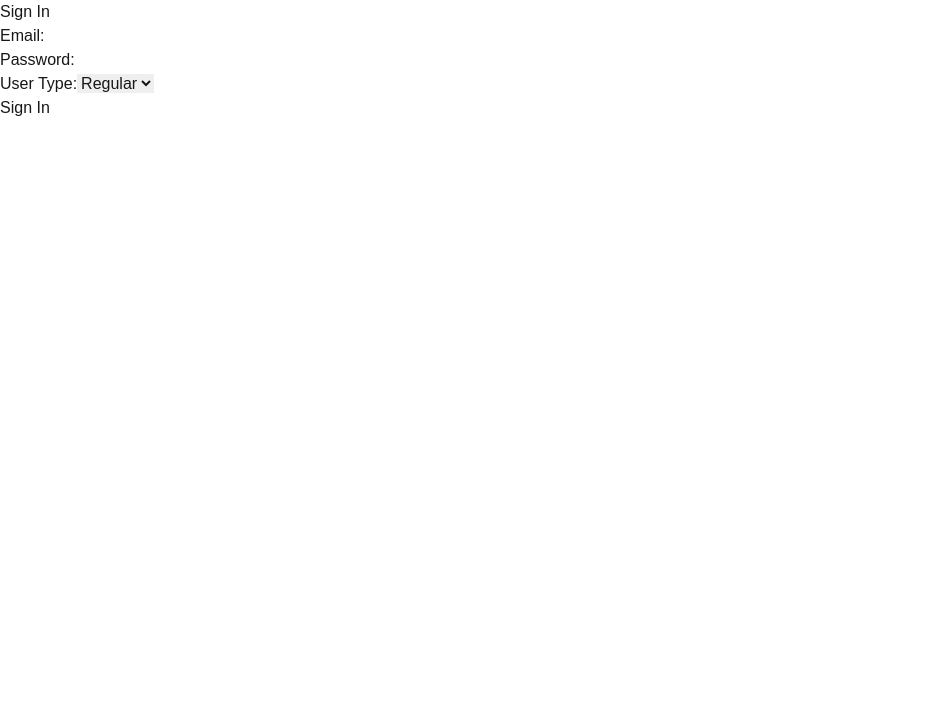
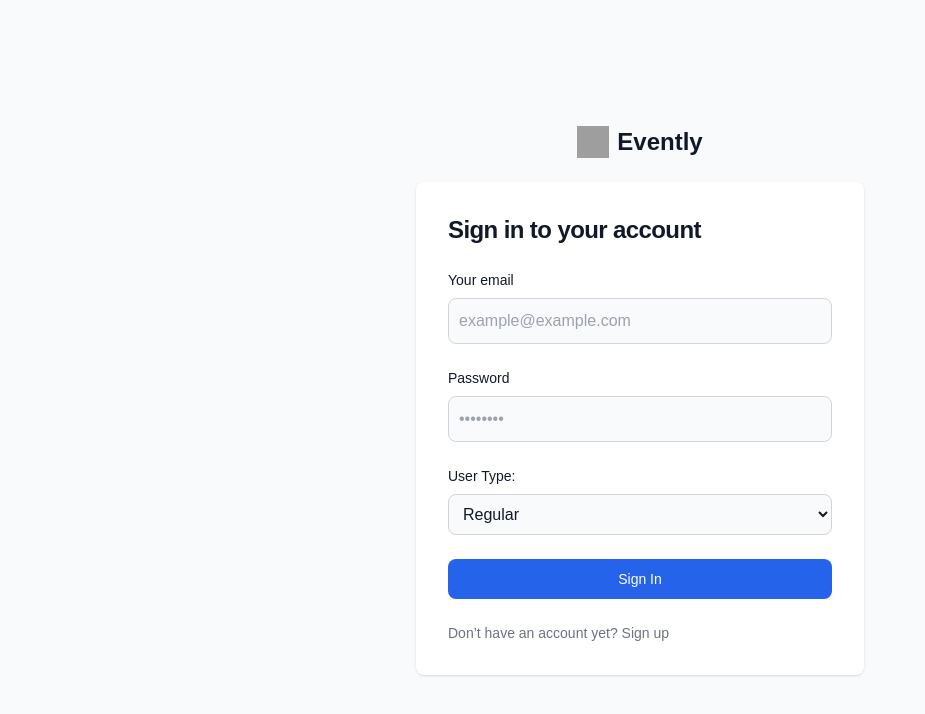
Before and after one commit to AryanYadagiri/Event-management-website, a Next.js app: page /login in a window 1280 px wide. Shown: the top 714 px of the page, without its empty margins (0-925 px from the left). Built offline with nearby package versions, Linux system fonts and the light colour scheme; grey boxes are pictures that could not be loaded.

Commit message:
session management

```diff
--- a/app/api/signup/route.js
+++ b/app/api/signup/route.js
@@ -11,7 +11,7 @@
     });
     // console.log("done")
     const check2 = await prisma.user.findUnique({
-      where: { phone_number: parseInt(req.phone_number) },
+      where: { phone_number: req.phone_number },
     });
     // console.log("done")
     if (check1) {
@@ -32,13 +32,13 @@
       data: {
         first_name: req.first_name,
         last_name: req.last_name,
-        phone_number: Number(req.phone_number),
+        phone_number: req.phone_number,
         email: req.email,
         hashed_password: hashed_password,
         address: req.address,
         city: req.city,
         state: req.state,
-        pincode: Number(req.pincode),
+        pincode: req.pincode,
       },
     });
     return NextResponse.json(
@@ -46,7 +46,7 @@
       { status: 201 }
     );
   } catch (error) {
-    console.log(error)
+    console.error("Error in signup:", error.message || "Unknown error");
     return NextResponse.json(
       { message: "Internal server error" },
       { status: 500 }
--- a/app/api/vendor-signup/route.js
+++ b/app/api/vendor-signup/route.js
@@ -12,12 +12,20 @@
     const checker = await prisma.eventVendor.findUnique({
       where: { business_email: req.business_email },
     });
-    console.log('checker', checker);
-
+    console.log("checker", checker);
+    const check2 = await prisma.eventVendor.findUnique({
+      where: { business_number: req.business_number },
+    });
+    // console.log("done")
     console.log("done");
     if (checker) {
       return NextResponse.json(
         { message: "Email already used." },
+        { status: 409 }
+      );
+    } else if (check2) {
+      return NextResponse.json(
+        { message: "Phone number already used." },
         { status: 409 }
       );
     }
@@ -42,33 +50,11 @@
       { message: "Registration successful" },
       { status: 201 }
     );
-  } catch(error)  {
+  } catch (error) {
     console.error("Error in vendor signup:", error.message || "Unknown error");
     return NextResponse.json(
       { message: "Internal server error" },
       { status: 500 }
     );
   }
-  // try {
-  //   const req = await request.json();
-  //   console.log(req);
-  //   const checker = await prisma.event_Vendor.findUnique({
-  //     where: { business_email: req.business_email },
-  //   });
-  //   console.log('checker', checker);
-  //   // const checker = true;
-  //   console.log("done");
-  //   if (checker) {
-  //     return NextResponse.json(
-  //       { message: "Email already used." },
-  //       { status: 409 }
-  //     );
-  //   }
-  //   return NextResponse.json(
-  //     { message: "Email no used." },
-  //     { status: 201 }
-  //   );
-  // } catch (error) {
-  //   console.log(error)
-  // }
 }
--- /dev/null
+++ b/app/components/Logout.js
@@ -0,0 +1,21 @@
+import { signOut } from "@/auth";
+
+export default function Logout() {
+  return (
+    <div>
+      <form
+        action={async (formData) => {
+          "use server";
+          await signOut();
+        }}
+      >
+        <button
+          type="submit"
+          className="bg-blue-500 hover:bg-blue-600 text-white font-bold py-2 px-4 rounded"
+        >
+          Logout
+        </button>
+      </form>
+    </div>
+  );
+}
--- a/app/components/Navbar.js
+++ b/app/components/Navbar.js
@@ -1,57 +1,111 @@
+import Logout from "./Logout";
+import { auth } from "@/auth";
+
 export default function Navbar() {
-    return(
-
+  const isAuthenticated = auth();
+  console.log(isAuthenticated)
+  return (
     <nav className="bg-white border-gray-200 dark:bg-gray-900">
       <div className="max-w-screen-xl flex flex-wrap items-center justify-between mx-auto p-4">
-          <a href="https://flowbite.com/" className="flex items-center space-x-3 rtl:space-x-reverse">
-              <img src="https://flowbite.com/docs/images/logo.svg" className="h-8" alt="Flowbite Logo" />
-              <span className="self-center text-2xl font-semibold whitespace-nowrap dark:text-white">Evently</span>
+        <a
+          href="https://flowbite.com/"
+          className="flex items-center space-x-3 rtl:space-x-reverse"
+        >
+          <img
+            src="https://flowbite.com/docs/images/logo.svg"
+            className="h-8"
+            alt="Flowbite Logo"
+          />
+          <span className="self-center text-2xl font-semibold whitespace-nowrap dark:text-white">
+            Evently
+          </span>
         </a>
         <div className="flex md:order-2">
-            <button type="button" data-collapse-toggle="navbar-search" aria-controls="navbar-search" aria-expanded="false" className="md:hidden text-gray-500 dark:text-gray-400 hover:bg-gray-100 dark:hover:bg-gray-700 focus:outline-none focus:ring-4 focus:ring-gray-200 dark:focus:ring-gray-700 rounded-lg text-sm p-2.5 me-1">
-              <svg className="w-5 h-5" aria-hidden="true" xmlns="http://www.w3.org/2000/svg" fill="none" viewBox="0 0 20 20">
-                <path stroke="currentColor" strokeLinecap="round" strokeLinejoin="round" strokeWidth="2" d="m19 19-4-4m0-7A7 7 0 1 1 1 8a7 7 0 0 1 14 0Z"/>
+          <button
+            type="button"
+            data-collapse-toggle="navbar-search"
+            aria-controls="navbar-search"
+            aria-expanded="false"
+            className="md:hidden text-gray-500 dark:text-gray-400 hover:bg-gray-100 dark:hover:bg-gray-700 focus:outline-none focus:ring-4 focus:ring-gray-200 dark:focus:ring-gray-700 rounded-lg text-sm p-2.5 me-1"
+          >
+            <svg
+              className="w-5 h-5"
+              aria-hidden="true"
+              xmlns="http://www.w3.org/2000/svg"
+              fill="none"
+              viewBox="0 0 20 20"
+            >
+              <path
+                stroke="currentColor"
+                strokeLinecap="round"
+                strokeLinejoin="round"
+                strokeWidth="2"
+                d="m19 19-4-4m0-7A7 7 0 1 1 1 8a7 7 0 0 1 14 0Z"
+              />
             </svg>
             <span className="sr-only">Search</span>
           </button>
-            <div className="relative hidden md:block">
+          <div className="relative hidden md:block mr-3">
             <div className="absolute inset-y-0 start-0 flex items-center ps-3 pointer-events-none">
-                <svg className="w-4 h-4 text-gray-500 dark:text-gray-400" aria-hidden="true" xmlns="http://www.w3.org/2000/svg" fill="none" viewBox="0 0 20 20">
-                  <path stroke="currentColor" strokeLinecap="round" strokeLinejoin="round" strokeWidth="2" d="m19 19-4-4m0-7A7 7 0 1 1 1 8a7 7 0 0 1 14 0Z"/>
+              <svg
+                className="w-4 h-4 text-gray-500 dark:text-gray-400"
+                aria-hidden="true"
+                xmlns="http://www.w3.org/2000/svg"
+                fill="none"
+                viewBox="0 0 20 20"
+              >
+                <path
+                  stroke="currentColor"
+                  strokeLinecap="round"
+                  strokeLinejoin="round"
+                  strokeWidth="2"
+                  d="m19 19-4-4m0-7A7 7 0 1 1 1 8a7 7 0 0 1 14 0Z"
+                />
               </svg>
               <span className="sr-only">Search icon</span>
             </div>
-              <input type="text" id="search-navbar" className="block w-full p-2 ps-10 text-sm text-gray-900 border border-gray-300 rounded-lg bg-gray-50 focus:ring-blue-500 focus:border-blue-500 dark:bg-gray-700 dark:border-gray-600 dark:placeholder-gray-400 dark:text-white dark:focus:ring-blue-500 dark:focus:border-blue-500" placeholder="Search..."/>
+            <input
+              type="text"
+              id="search-navbar"
+              className="block w-full p-2 ps-10 text-sm text-gray-900 border border-gray-300 rounded-lg bg-gray-50 focus:ring-blue-500 focus:border-blue-500 dark:bg-gray-700 dark:border-gray-600 dark:placeholder-gray-400 dark:text-white dark:focus:ring-blue-500 dark:focus:border-blue-500"
+              placeholder="Search..."
+            />
           </div>
-            <button data-collapse-toggle="navbar-search" type="button" className="inline-flex items-center p-2 w-10 h-10 justify-center text-sm text-gray-500 rounded-lg md:hidden hover:bg-gray-100 focus:outline-none focus:ring-2 focus:ring-gray-200 dark:text-gray-400 dark:hover:bg-gray-700 dark:focus:ring-gray-600" aria-controls="navbar-search" aria-expanded="false">
-                <span className="sr-only">Open main menu</span>
-                <svg className="w-5 h-5" aria-hidden="true" xmlns="http://www.w3.org/2000/svg" fill="none" viewBox="0 0 17 14">
-                    <path stroke="currentColor" strokeLinecap="round" strokeLinejoin="round" strokeWidth="2" d="M1 1h15M1 7h15M1 13h15"/>
-                </svg>
-            </button>
+          {isAuthenticated?<Logout />:<p>hii</p>}
         </div>
-            <div className="items-center justify-between hidden w-full md:flex md:w-auto md:order-1" id="navbar-search">
-              <div className="relative mt-3 md:hidden">
-                <div className="absolute inset-y-0 start-0 flex items-center ps-3 pointer-events-none">
-                  <svg className="w-4 h-4 text-gray-500 dark:text-gray-400" aria-hidden="true" xmlns="http://www.w3.org/2000/svg" fill="none" viewBox="0 0 20 20">
-                    <path stroke="currentColor" strokeLinecap="round" strokeLinejoin="round" strokeWidth="2" d="m19 19-4-4m0-7A7 7 0 1 1 1 8a7 7 0 0 1 14 0Z"/>
-                  </svg>
-                </div>
-                <input type="text" id="search-navbar" className="block w-full p-2 ps-10 text-sm text-gray-900 border border-gray-300 rounded-lg bg-gray-50 focus:ring-blue-500 focus:border-blue-500 dark:bg-gray-700 dark:border-gray-600 dark:placeholder-gray-400 dark:text-white dark:focus:ring-blue-500 dark:focus:border-blue-500" placeholder="Search..."/>
-              </div>
+        <div
+          className="items-center justify-between hidden w-full md:flex md:w-auto md:order-1"
+          id="navbar-search"
+        >
           <ul className="flex flex-col p-4 md:p-0 mt-4 font-medium border border-gray-100 rounded-lg bg-gray-50 md:space-x-8 rtl:space-x-reverse md:flex-row md:mt-0 md:border-0 md:bg-white dark:bg-gray-800 md:dark:bg-gray-900 dark:border-gray-700">
             <li>
-                  <a href="#" className="block py-2 px-3 text-white bg-blue-700 rounded-sm md:bg-transparent md:text-blue-700 md:p-0 md:dark:text-blue-500" aria-current="page">Home</a>
+              <a
+                href="#"
+                className="block py-2 px-3 text-white bg-blue-700 rounded-sm md:bg-transparent md:text-blue-700 md:p-0 md:dark:text-blue-500"
+                aria-current="page"
+              >
+                Home
+              </a>
             </li>
             <li>
-                  <a href="#" className="block py-2 px-3 text-gray-900 rounded-sm hover:bg-gray-100 md:hover:bg-transparent md:hover:text-blue-700 md:p-0 md:dark:hover:text-blue-500 dark:text-white dark:hover:bg-gray-700 dark:hover:text-white md:dark:hover:bg-transparent dark:border-gray-700">About</a>
+              <a
+                href="#"
+                className="block py-2 px-3 text-gray-900 rounded-sm hover:bg-gray-100 md:hover:bg-transparent md:hover:text-blue-700 md:p-0 md:dark:hover:text-blue-500 dark:text-white dark:hover:bg-gray-700 dark:hover:text-white md:dark:hover:bg-transparent dark:border-gray-700"
+              >
+                About
+              </a>
             </li>
             <li>
-                  <a href="#" className="block py-2 px-3 text-gray-900 rounded-sm hover:bg-gray-100 md:hover:bg-transparent md:hover:text-blue-700 md:p-0 dark:text-white md:dark:hover:text-blue-500 dark:hover:bg-gray-700 dark:hover:text-white md:dark:hover:bg-transparent dark:border-gray-700">Services</a>
+              <a
+                href="#"
+                className="block py-2 px-3 text-gray-900 rounded-sm hover:bg-gray-100 md:hover:bg-transparent md:hover:text-blue-700 md:p-0 dark:text-white md:dark:hover:text-blue-500 dark:hover:bg-gray-700 dark:hover:text-white md:dark:hover:bg-transparent dark:border-gray-700"
+              >
+                Services
+              </a>
             </li>
           </ul>
         </div>
       </div>
     </nav>
-        )
+  );
 }
--- a/app/components/SignIn.js
+++ /dev/null
@@ -1,42 +0,0 @@
-import { signIn } from "@/auth";
-
-export default function SignIn() {
-  return (
-    <form
-      action={async (formData) => {
-        "use server";
-        try {
-          // const callbackUrl = `${window.location.protocol}//${window.location.host}`;
-          const response = await signIn("credentials", {
-            email: formData.get("email"),
-            password: formData.get("password"),
-            userType: formData.get("userType"),
-            redirect: false
-          });
-
-          console.log("response", response);
-          if (response?.error) {
-            // Handle error from NextAuth response
-            console.error('Error:', response.error); // You can display this to the user
-            alert('Login failed: ' + response.error);
-          } else {
-            console.log('Login successful');
-          }
-        } catch (error) {
-          console.error("Error during sign-in", error);
-        }
-      }}
-    >
-      <label>
-        Email
-        <input name="email" type="email" />
-      </label>
-      <label>
-        Password
-        <input name="password" type="password" />
-      </label>
-      <input name="userType" type="text" defaultValue="regular" />
-      <button>Sign In</button>
-    </form>
-  );
-}
--- a/app/login/page.js
+++ b/app/login/page.js
@@ -1,4 +1,4 @@
-'use client'
+"use client";
 import { signIn } from "next-auth/react";
 import { useState } from "react";
 
@@ -20,45 +20,106 @@
     // console.log('res',res);
     if (res?.error) {
       setError(res.error); // Display error message
-    } else {
+    } else if (userType === "regular" && res.status === 200) {
+      // Redirect user to the homepage or dashboard after successful login
+      window.location.href = "/"; // Change this based on your requirements
+    } else if (userType === "vendor" && res.status === 200) {
       // Redirect user to the homepage or dashboard after successful login
       window.location.href = "/dashboard"; // Change this based on your requirements
     }
   };
 
   return (
+    <section className="bg-gray-50 dark:bg-gray-900">
+      <div className="flex flex-col items-center justify-center px-6 py-8 mx-auto md:h-screen lg:py-0">
+        <a
+          href="#"
+          className="flex items-center mb-6 text-2xl font-semibold text-gray-900 dark:text-white"
+        >
+          <img
+            className="w-8 h-8 mr-2"
+            src="https://flowbite.s3.amazonaws.com/blocks/marketing-ui/logo.svg"
+            alt="logo"
+          />
+          Evently
+        </a>
+        <div className="w-full bg-white rounded-lg shadow dark:border md:mt-0 sm:max-w-md xl:p-0 dark:bg-gray-800 dark:border-gray-700">
+          {/* <div className="p-6 space-y-4 md:space-y-6 sm:p-8"> */}
+          <form
+            onSubmit={handleSubmit}
+            className="p-6 space-y-4 md:space-y-6 sm:p-8"
+          >
+            <h1 className="text-xl font-bold leading-tight tracking-tight text-gray-900 md:text-2xl dark:text-white">
+              Sign in to your account
+            </h1>
             <div>
-      <h1>Sign In</h1>
-      <form onSubmit={handleSubmit}>
-        <div>
-          <label>Email:</label>
+              <label
+                htmlFor="email"
+                className="block mb-2 text-sm font-medium text-gray-900 dark:text-white"
+              >
+                Your email
+              </label>
               <input
                 type="email"
+                name="email"
+                className="bg-gray-50 border border-gray-300 text-gray-900 rounded-lg focus:ring-primary-600 focus:border-primary-600 block w-full p-2.5 dark:bg-gray-700 dark:border-gray-600 dark:placeholder-gray-400 dark:text-white dark:focus:ring-blue-500 dark:focus:border-blue-500"
                 value={email}
                 onChange={(e) => setEmail(e.target.value)}
-            required
+                placeholder="example@example.com"
+                required="Email is required"
               />
             </div>
             <div>
-          <label>Password:</label>
+              <label
+                htmlFor="password"
+                className="block mb-2 text-sm font-medium text-gray-900 dark:text-white"
+              >
+                Password
+              </label>
               <input
                 type="password"
+                name="password"
+                id="password"
+                placeholder="••••••••"
+                className="bg-gray-50 border border-gray-300 text-gray-900 rounded-lg focus:ring-primary-600 focus:border-primary-600 block w-full p-2.5 dark:bg-gray-700 dark:border-gray-600 dark:placeholder-gray-400 dark:text-white dark:focus:ring-blue-500 dark:focus:border-blue-500"
+                required="Password is required"
                 value={password}
                 onChange={(e) => setPassword(e.target.value)}
-            required
               />
             </div>
             <div>
-          <label>User Type:</label>
-          <select value={userType} onChange={(e) => setUserType(e.target.value)}>
+              <label className="block mb-2 text-sm font-medium text-gray-900 dark:text-white">
+                User Type:
+              </label>
+              <select
+                value={userType}
+                className="bg-gray-50 border border-gray-300 text-gray-900 rounded-lg focus:ring-primary-600 focus:border-primary-600 block w-full p-2.5 dark:bg-gray-700 dark:border-gray-600 dark:placeholder-gray-400 dark:text-white dark:focus:ring-blue-500 dark:focus:border-blue-500"
+                onChange={(e) => setUserType(e.target.value)}
+              >
                 <option value="regular">Regular</option>
                 <option value="vendor">Vendor</option>
               </select>
             </div>
-        <button type="submit">Sign In</button>
+            <button
+              type="submit"
+              className="w-full text-white bg-blue-600 hover:bg-primary-700 focus:ring-4 focus:outline-none focus:ring-primary-300 font-medium rounded-lg text-sm px-5 py-2.5 text-center dark:bg-primary-600 dark:hover:bg-primary-700 dark:focus:ring-primary-800"
+            >
+              Sign In{" "}
+            </button>
+            <p className="text-sm font-light text-gray-500 dark:text-gray-400">
+              Don’t have an account yet?{" "}
+              <a
+                href="/signup"
+                className="font-medium text-primary-600 hover:underline dark:text-primary-500"
+              >
+                Sign up
+              </a>
+            </p>
+            {error && <p style={{ color: "red" }}>{error}</p>}
           </form>
-
-      {error && <p style={{ color: "red" }}>{error}</p>}
+          {/* </div> */}
         </div>
+      </div>
+    </section>
   );
 }
--- a/app/signup/page.js
+++ b/app/signup/page.js
@@ -55,6 +55,15 @@
                     <div className="text-gray-600">
                       <p className="font-medium text-lg">Registration Form</p>
                       <p>Please fill out all the fields.</p>
+                      <p className="mt-10 text-sm font-light text-black-600 dark:text-black-400">
+                        Already have an account ?{" "}
+                        <a
+                          href="/login"
+                          className="font-bold text-black-600 hover:underline dark:text-black-500"
+                        >
+                          Login here
+                        </a>
+                      </p>
                     </div>
 
                     <div className="lg:col-span-2">
@@ -69,7 +78,9 @@
                             value={values.first_name}
                             onChange={handleChange}
                           />
-                          {errors.first_name && touched.first_name?(<p className="text-red-700">{errors.first_name}</p>):null}
+                          {errors.first_name && touched.first_name ? (
+                            <p className="text-red-700">{errors.first_name}</p>
+                          ) : null}
                         </div>
                         <div className="md:col-span-2">
                           <label htmlFor="last_name">Last Name</label>
@@ -111,8 +122,11 @@
                             value={values.confirm_password}
                             onChange={handleChange}
                           />
-                          {errors.confirm_password && touched.confirm_password ? (
-                            <p className="text-red-700">{errors.confirm_password}</p>
+                          {errors.confirm_password &&
+                          touched.confirm_password ? (
+                            <p className="text-red-700">
+                              {errors.confirm_password}
+                            </p>
                           ) : null}
                         </div>
                         <div className="md:col-span-3">
@@ -141,7 +155,9 @@
                             onChange={handleChange}
                           />
                           {errors.phone_number && touched.phone_number ? (
-                            <p className="text-red-700">{errors.phone_number}</p>
+                            <p className="text-red-700">
+                              {errors.phone_number}
+                            </p>
                           ) : null}
                         </div>
                         <div className="md:col-span-3">
@@ -187,8 +203,8 @@
                               onChange={handleChange}
                             />
                             {errors.state && touched.state ? (
-                            <p className="text-red-700">{errors.state}</p>
-                          ) : null}
+                              <p className="text-red-700">{errors.state}</p>
+                            ) : null}
                           </div>
                         </div>
 
@@ -207,9 +223,13 @@
                             <p className="text-red-700">{errors.pincode}</p>
                           ) : null}
                         </div>
+
                         <div className="md:col-span-5 text-right">
                           <div className="inline-flex items-end">
-                            <button className="bg-blue-500 hover:bg-blue-700 text-white font-bold py-2 px-4 rounded" type="submit">
+                            <button
+                              className="bg-blue-500 hover:bg-blue-700 text-white font-bold py-2 px-4 rounded"
+                              type="submit"
+                            >
                               Submit
                             </button>
                           </div>
```
Also changed, not shown: 2 other files (tests, documents, lock files or other folders). Lines whose indentation alone changed are shown as unchanged.
